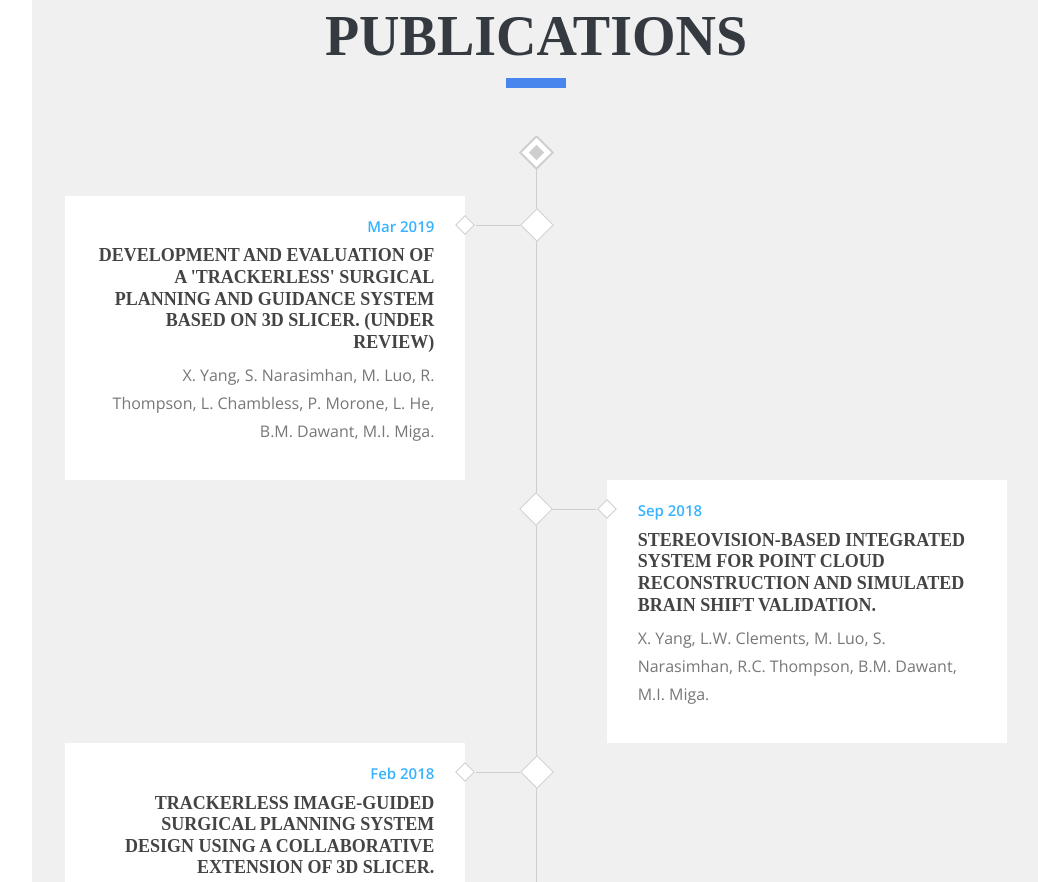
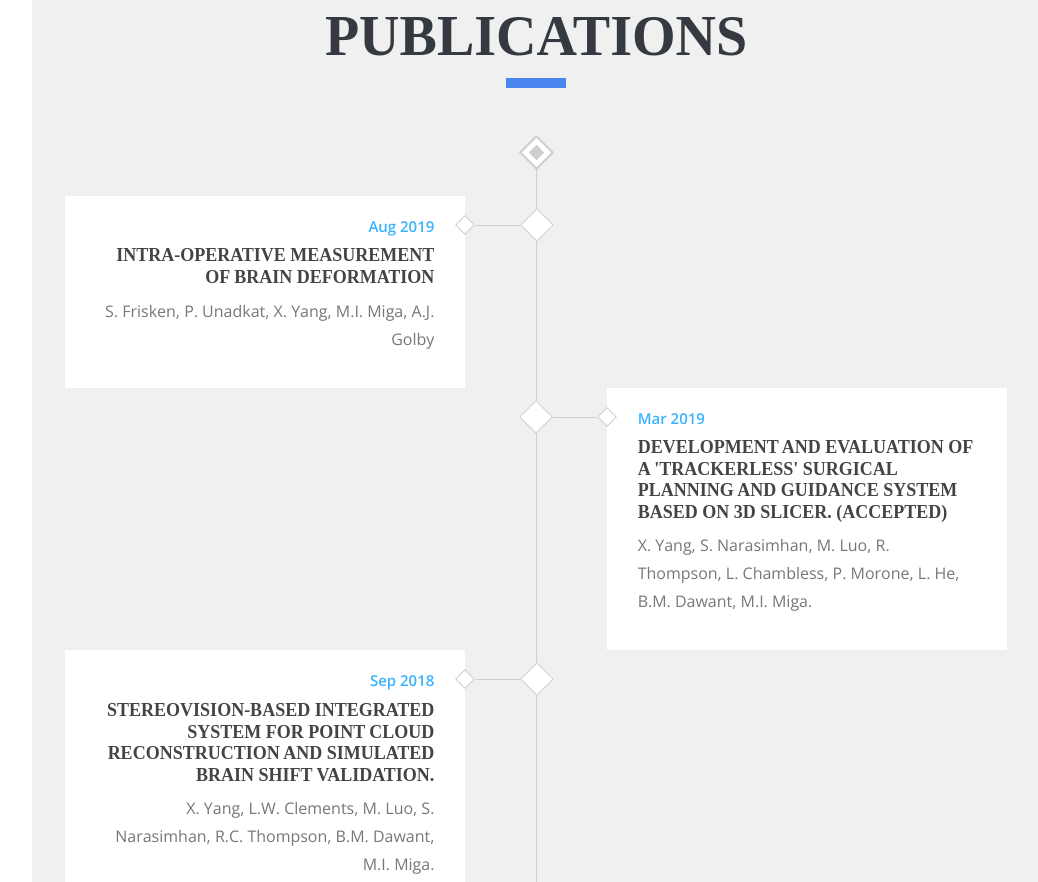
Before and after one commit to Geophysics-Liu/grandyang.github.io, a plain HTML site: page index.html in a window 1280 px wide. Shown: the part 3703-4585 px from the top of the page, without its empty margins (240-1278 px from the left). Drawn offline with nearby package versions, Linux system fonts and the light colour scheme; files that its build step writes are made by us from their sources; a web font is replaced by a local one.

Commit message:
Update publications

```diff
--- a/index.html
+++ b/index.html
@@ -385,8 +385,18 @@ PUBLICATIONS
                         <div class="publication">
                             <div class="publication-icon"></div>
                             <div class="publication-content">
+                                <span class="date">Aug 2019</span>
+                                <h5 class="title">Intra-operative Measurement of Brain Deformation</h5>
+                                <p class="description">
+                                    S. Frisken, P. Unadkat, X. Yang, M.I. Miga, A.J. Golby
+                                </p>
+                            </div>
+                        </div>
+                        <div class="publication">
+                            <div class="publication-icon"></div>
+                            <div class="publication-content">
                                 <span class="date">Mar 2019</span>
-                                <h5 class="title">Development and evaluation of a 'trackerless' surgical planning and guidance system based on 3D Slicer. (Under Review)</h5>
+                                <h5 class="title">Development and evaluation of a 'trackerless' surgical planning and guidance system based on 3D Slicer. (Accepted)</h5>
                                 <p class="description">
                                     X. Yang, S. Narasimhan, M. Luo, R. Thompson, L. Chambless, P. Morone, L. He, B.M. Dawant, M.I. Miga.
                                 </p>
```
